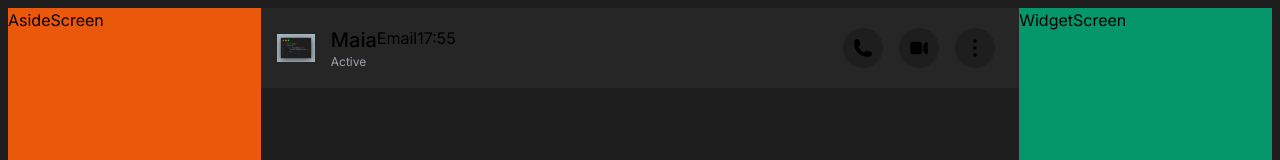
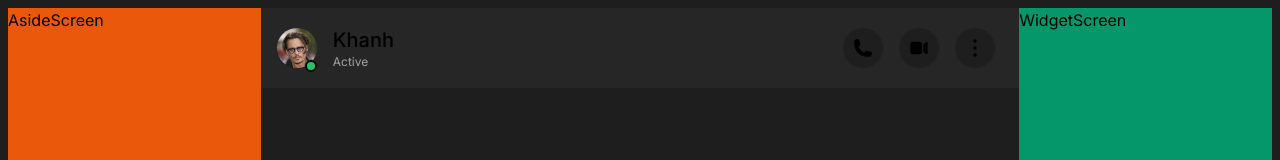
Before and after one commit to Khaanh/React-Messenger, a Next.js app: page / in a window 1280 px wide. Shown: the top 160 px of the page. Built offline with nearby package versions, Linux system fonts and the light colour scheme.

Commit message:
Did: Avatar function

```diff
--- a/app/components/MainScreenHeader.tsx
+++ b/app/components/MainScreenHeader.tsx
@@ -7,7 +7,7 @@ import AvatarLayout from "./avatar/AvatarLayout";
 export default function MainScreenHeader() {
   return (
     <div className="flex items-center justify-between w-full h-20 px-4">
-      <AvatarLayout status='invisible' />
+      <AvatarLayout status='active' name="Khanh" size='sm' imgRounded="full" email={false} lastSeenTime=''/>
       <div className="flex">
         <HeaderWidget widget="phone" />
         <HeaderWidget widget="camera" />
--- a/app/components/avatar/AvatarLayout.tsx
+++ b/app/components/avatar/AvatarLayout.tsx
@@ -1,36 +1,54 @@
 import React, { useState } from "react";
 import Image from "next/image";
 
-enum Status {
-  Active = 'bg-green-500 border-gray-950',
-  Away = 'bg-yellow-500 border-gray-950',
-  Off = 'bg-red-500 border-gray-950',
-  Invisible = 'transparent',
+enum AvatarStatus {
+  Active = "bg-green-500 border-gray-950",
+  Away = "bg-yellow-500 border-gray-950",
+  Off = "bg-red-500 border-gray-950",
+  Invisible = "transparent border-transparent",
+}
+
+enum AvatarSize {
+  sm = "12",
+  md = "10",
 }
 
 type Props = {
-  lastSeenTime?: string;
-  imgRounded?: string;
-  status?: 'active' | 'away' | 'off' | 'invisible' | null;
-  name?: string;
-  size?: number;
+  lastSeenTime?: string | null;
+  imgRounded: "full" | "lg";
+  status: "active" | "away" | "off" | "invisible";
+  name: string;
+  size: "sm" | "md";
+  email: true | false
 };
 
-export default function AvatarLayout(props: Props) {
-  const [lastSeenTime, setLastSeenTime] = useState("10/10/22");
-  const [status, setStatus] = useState(props.status);
-  const [name, setName] = useState("");
-  const [img, setImg] = useState("");
+export default function AvatarLayout({
+  lastSeenTime,
+  imgRounded,
+  status,
+  name,
+  size,
+  email,
+}: Props) {
+  // const [lastSeenTime, setLastSeenTime] = useState("10/10/22");
+  // const [img, setImg] = useState("");
   let statusDetect;
+  let setAvatarSize;
 
-  if(status === 'active') {
-    statusDetect = Status.Active
-  } else if (status === 'away') {
-    statusDetect = Status.Away
-  } else if (status === 'off') {
-    statusDetect = Status.Off
-  } else if (status === 'invisible') {
-    statusDetect = Status.Invisible
+  if (status === "active") {
+    statusDetect = AvatarStatus.Active;
+  } else if (status === "away") {
+    statusDetect = AvatarStatus.Away;
+  } else if (status === "off") {
+    statusDetect = AvatarStatus.Off;
+  } else if (status === "invisible") {
+    statusDetect = AvatarStatus.Invisible;
+  }
+
+  if (size == "sm") {
+    setAvatarSize = AvatarSize.md
+  } else {
+    setAvatarSize = AvatarSize.sm
   }
 
   return (
@@ -38,30 +56,35 @@ export default function AvatarLayout(props: Props) {
       <div className="flex items-center">
         <div className="flex mr-4">
           <div className="relative">
-            <Image
-              src={"/img/code-A.png"}
-              alt="user avatar"
-              height={38}
-              width={38}
-            />
-            <i className={`block rounded-full border-2 border-transparent w-3 h-3 absolute right-0 -bottom-1 ${statusDetect ? statusDetect : ''}`}></i>
+            <div className={`overflow-hidden rounded-${imgRounded} w-${setAvatarSize} h-${setAvatarSize}`}>
+              <Image className="w-auto"
+                src={"/img/avatar.jpeg"}
+                alt="user avatar"
+                height={38}
+                width={38}
+              />
+            </div>
+            <i className={`block rounded-full border-2 w-3 h-3 absolute right-0 -bottom-1 ${statusDetect}`}></i>
           </div>
         </div>
 
         <div className="flex">
           <div className="flex flex-col">
-            <span className="text-xl font-medium">Maia</span>
+            <span className="text-xl font-medium">{name}</span>
             <span className="text-xs text-zinc-400">Active</span>
           </div>
 
-          {lastSeenTime ? (
-            <div className="flex">
-              <a href="">Email</a>
-              <time>
-                17:55
-              </time>
+          {/* Email display */}
+          {
+            email && <a href="">Email</a>
+          }
+
+          {/* last visit time display */}
+          {
+          lastSeenTime && <div className="flex">
+              <time>17:55</time>
             </div>
-          ) : null}
+          }
         </div>
       </div>
     </>
```
Also changed, not shown: public/img/avatar.jpeg (added).
